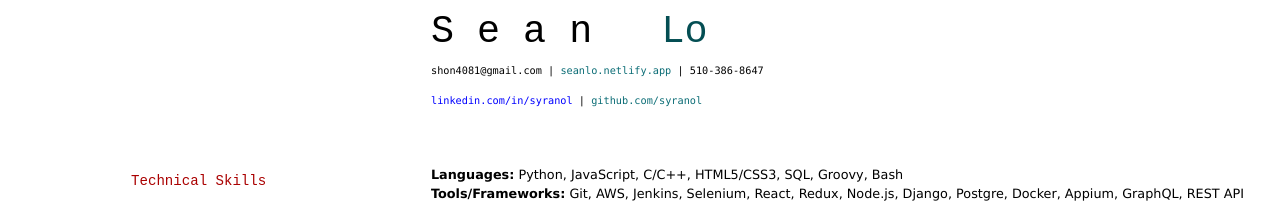
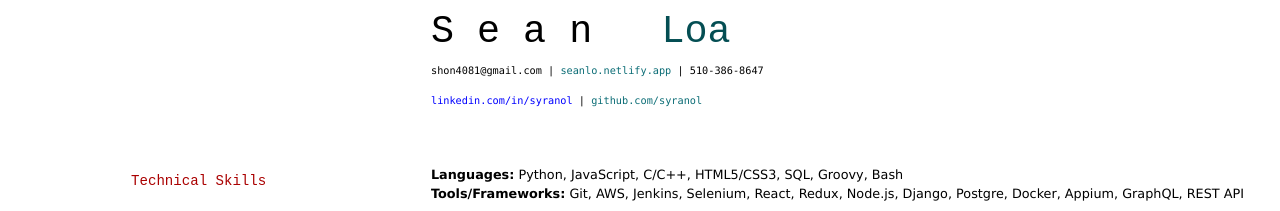
Before and after one commit to elipapa/markdown-cv, a Jekyll site: the page built from index.md, in a window 1280 px wide. Shown: the top 211 px of the page. Built offline with Jekyll 4.4.1, drawn with Linux system fonts in a browser that asks for light colours.

Commit message:
Update index.md

```diff
--- a/index.md
+++ b/index.md
@@ -3,7 +3,7 @@
 title: Sean Lo's Resume
 ---
 
-# S e a n     <span style="opacity:0;">_</span> <font color="#044e53">Lo
+# S e a n     <span style="opacity:0;">_</span> <font color="#044e53">Loa
 
 <div id="webaddress">
   <a><font color="black"> shon4081@gmail.com <font color="black">| <a href="https://seanlo.netlify.app"><font color="#0a6c75"> seanlo.netlify.app</font></a> | </font>  510-386-8647 </font> </a>
```
